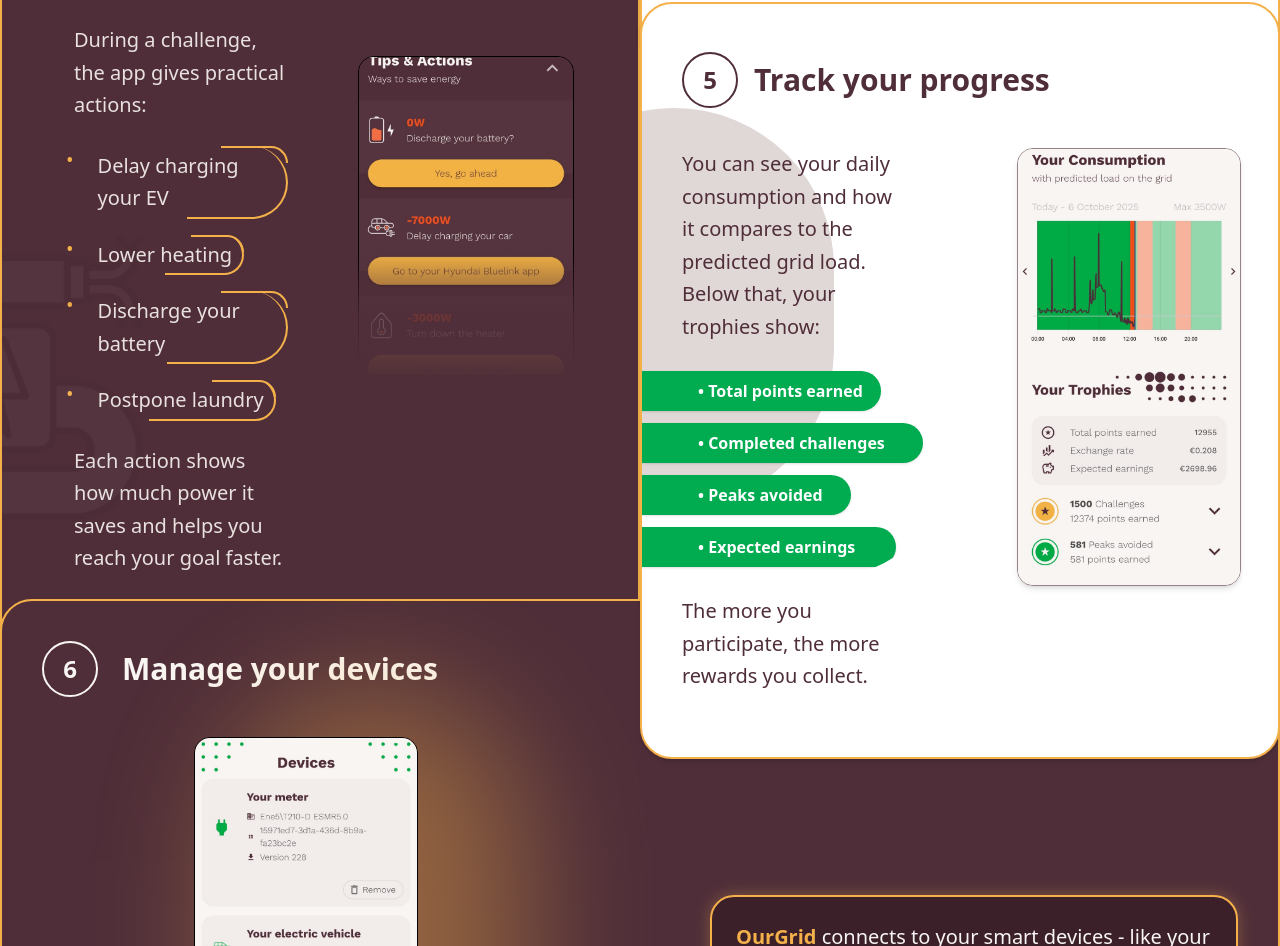
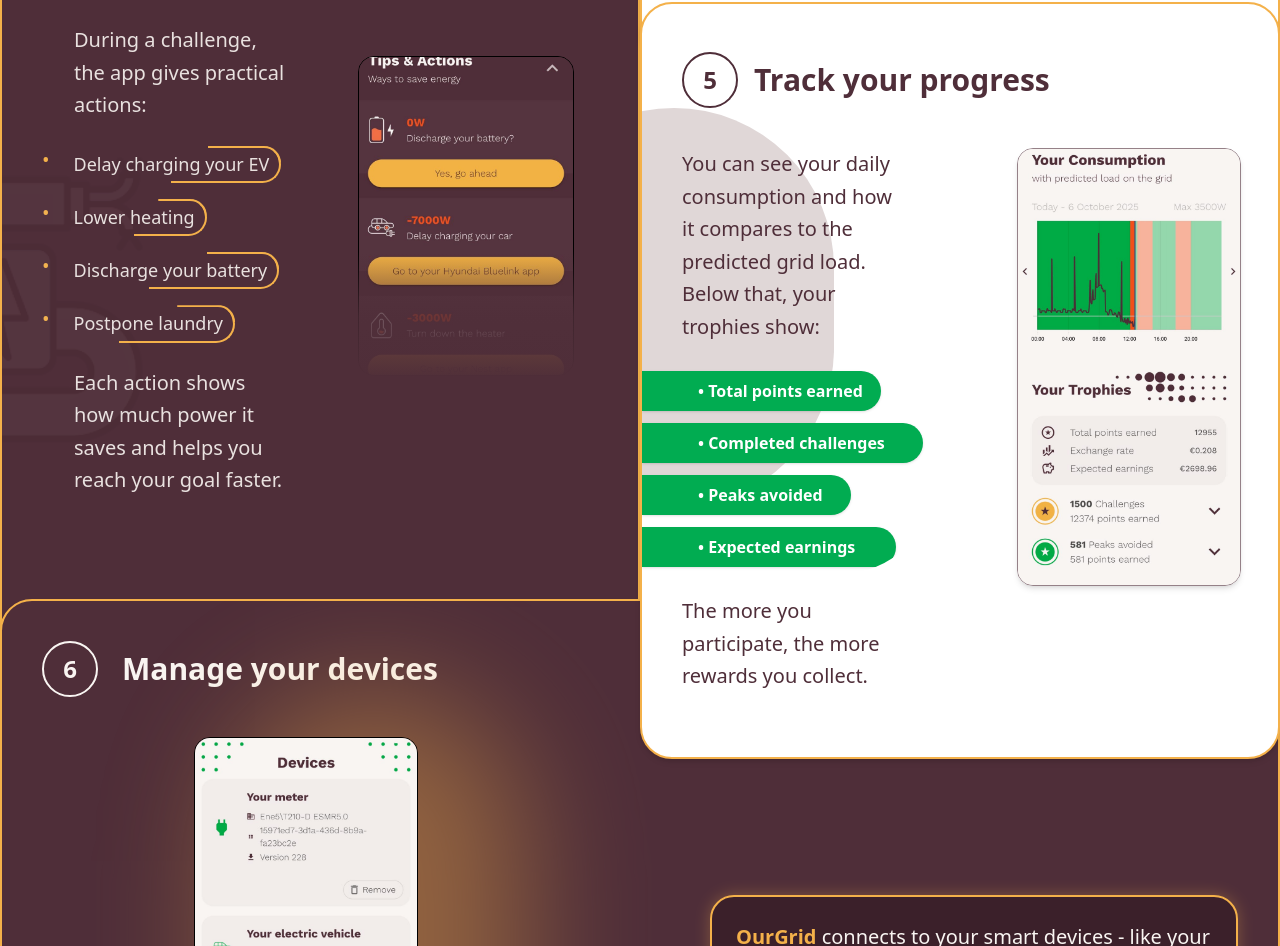
Before and after one commit to Marto8090/OurGrid_Website, a React (Vite) app in the folder client/: page /u/how-ourgrid-works in a window 1280 px wide. Shown: the part 1426-2372 px from the top of the page. Built offline with nearby package versions, Linux system fonts and the light colour scheme.

Commit message:
updated animations and layout for list items in How OurGrid Works page

```diff
--- a/client/src/pages/How_OurGrid_works.jsx
+++ b/client/src/pages/How_OurGrid_works.jsx
@@ -522,31 +522,31 @@ export default function HowOurGridWorks() {
                     className="absolute -bottom-30 right-36 w-52 opacity-70 object-contain transform scale-x-[-1] "
                   />
 
-                 <ul className="space-y-4 pl-6">
+                <ul className="space-y-4">
   {/* ITEM 1 */}
   <li className="flex items-start gap-3">
     <span className="text-[#F4B14A] text-xl leading-none mt-1">•</span>
     <span className="relative inline-block px-3 py-1">
-      <span className="relative z-10 text-xl leading-relaxed">
+      <span className="relative z-10 text-lg leading-relaxed">
         Delay charging your EV
       </span>
-      {/* Bottom Corner - Draws from Right */}
+
+      {/* 1. TOP PART: Draws Left -> Right */}
       <motion.span
-        initial={{ scaleX: 0, opacity: 0 }}
-        whileInView={{ scaleX: 1, opacity: 1 }}
+        initial={{ clipPath: "inset(0 100% 0 0)" }}
+        whileInView={{ clipPath: "inset(0 0 0 0)" }}
         viewport={{ once: true }}
-        transition={{ delay: 0.2, duration: 0.5, ease: "circOut" }}
-        style={{ transformOrigin: "right" }}
+        transition={{ delay: 0.2, duration: 0.6, ease: "linear" }}
+        className="absolute top-0 right-0 h-[17px] w-1/3 border-t-2 border-r-2 border-[#F4B14A] rounded-tr-full -z-0"
+      />
+
+      {/* 2. BOTTOM PART: Radial Reveal (Overlaps by 0.1s) */}
+      <motion.span
+        initial={{ clipPath: "circle(0% at 100% 0)" }}
+        whileInView={{ clipPath: "circle(200% at 100% 0)" }}
+        viewport={{ once: true }}
+        transition={{ delay: 0.7, duration: 0.8, ease: "linear" }}
         className="absolute inset-y-0 right-0 w-1/2 border-b-2 border-r-2 border-[#F4B14A] rounded-r-full -z-0"
-      />
-      {/* Top Corner - Draws from Right */}
-      <motion.span
-        initial={{ scaleX: 0, opacity: 0 }}
-        whileInView={{ scaleX: 1, opacity: 1 }}
-        viewport={{ once: true }}
-        transition={{ delay: 0.3, duration: 0.5, ease: "circOut" }}
-        style={{ transformOrigin: "right" }}
-        className="absolute top-0 right-0 h-[17px] w-1/3 border-t-2 border-r-2 border-[#F4B14A] rounded-tr-full -z-0"
       />
     </span>
   </li>
@@ -555,24 +555,24 @@ export default function HowOurGridWorks() {
   <li className="flex items-start gap-3">
     <span className="text-[#F4B14A] text-xl leading-none mt-1">•</span>
     <span className="relative inline-block px-3 py-1">
-      <span className="relative z-10 text-xl leading-relaxed">
+      <span className="relative z-10 text-lg leading-relaxed">
         Lower heating
       </span>
+      {/* Top Part */}
       <motion.span
-        initial={{ scaleX: 0, opacity: 0 }}
-        whileInView={{ scaleX: 1, opacity: 1 }}
+        initial={{ clipPath: "inset(0 100% 0 0)" }}
+        whileInView={{ clipPath: "inset(0 0 0 0)" }}
         viewport={{ once: true }}
-        transition={{ delay: 0.5, duration: 0.5, ease: "circOut" }}
-        style={{ transformOrigin: "right" }}
+        transition={{ delay: 0.4, duration: 0.6, ease: "linear" }}
+        className="absolute top-0 right-0 h-[17px] w-1/3 border-t-2 border-r-2 border-[#F4B14A] rounded-tr-full -z-0"
+      />
+      {/* Bottom Part */}
+      <motion.span
+        initial={{ clipPath: "circle(0% at 100% 0)" }}
+        whileInView={{ clipPath: "circle(200% at 100% 0)" }}
+        viewport={{ once: true }}
+        transition={{ delay: 0.9, duration: 0.8, ease: "linear" }}
         className="absolute inset-y-0 right-0 w-1/2 border-b-2 border-r-2 border-[#F4B14A] rounded-r-full -z-0"
-      />
-      <motion.span
-        initial={{ scaleX: 0, opacity: 0 }}
-        whileInView={{ scaleX: 1, opacity: 1 }}
-        viewport={{ once: true }}
-        transition={{ delay: 0.6, duration: 0.5, ease: "circOut" }}
-        style={{ transformOrigin: "right" }}
-        className="absolute top-0 right-0 h-[17px] w-1/3 border-t-2 border-r-2 border-[#F4B14A] rounded-tr-full -z-0"
       />
     </span>
   </li>
@@ -581,24 +581,24 @@ export default function HowOurGridWorks() {
   <li className="flex items-start gap-3">
     <span className="text-[#F4B14A] text-xl leading-none mt-1">•</span>
     <span className="relative inline-block px-3 py-1">
-      <span className="relative z-10 text-xl leading-relaxed">
+      <span className="relative z-10 text-lg leading-relaxed">
         Discharge your battery
       </span>
+      {/* Top Part */}
       <motion.span
-        initial={{ scaleX: 0, opacity: 0 }}
-        whileInView={{ scaleX: 1, opacity: 1 }}
+        initial={{ clipPath: "inset(0 100% 0 0)" }}
+        whileInView={{ clipPath: "inset(0 0 0 0)" }}
         viewport={{ once: true }}
-        transition={{ delay: 0.8, duration: 0.5, ease: "circOut" }}
-        style={{ transformOrigin: "right" }}
+        transition={{ delay: 0.6, duration: 0.6, ease: "linear" }}
+        className="absolute top-0 right-0 h-[17px] w-1/3 border-t-2 border-r-2 border-[#F4B14A] rounded-tr-full -z-0"
+      />
+      {/* Bottom Part */}
+      <motion.span
+        initial={{ clipPath: "circle(0% at 100% 0)" }}
+        whileInView={{ clipPath: "circle(200% at 100% 0)" }}
+        viewport={{ once: true }}
+        transition={{ delay: 1.1, duration: 0.8, ease: "linear" }}
         className="absolute inset-y-0 right-0 w-3/5 border-b-2 border-r-2 border-[#F4B14A] rounded-r-full -z-0"
-      />
-      <motion.span
-        initial={{ scaleX: 0, opacity: 0 }}
-        whileInView={{ scaleX: 1, opacity: 1 }}
-        viewport={{ once: true }}
-        transition={{ delay: 0.9, duration: 0.5, ease: "circOut" }}
-        style={{ transformOrigin: "right" }}
-        className="absolute top-0 right-0 h-[17px] w-1/3 border-t-2 border-r-2 border-[#F4B14A] rounded-tr-full -z-0"
       />
     </span>
   </li>
@@ -607,28 +607,29 @@ export default function HowOurGridWorks() {
   <li className="flex items-start gap-3">
     <span className="text-[#F4B14A] text-xl leading-none mt-1">•</span>
     <span className="relative inline-block px-3 py-1">
-      <span className="relative z-10 text-xl leading-relaxed">
+      <span className="relative z-10 text-lg leading-relaxed">
         Postpone laundry
       </span>
+      {/* Top Part */}
       <motion.span
-        initial={{ scaleX: 0, opacity: 0 }}
-        whileInView={{ scaleX: 1, opacity: 1 }}
+        initial={{ clipPath: "inset(0 100% 0 0)" }}
+        whileInView={{ clipPath: "inset(0 0 0 0)" }}
         viewport={{ once: true }}
-        transition={{ delay: 1.1, duration: 0.5, ease: "circOut" }}
-        style={{ transformOrigin: "right" }}
+        transition={{ delay: 0.8, duration: 0.6, ease: "linear" }}
+        className="absolute top-0 right-0 h-[17px] w-1/3 border-t-2 border-r-2 border-[#F4B14A] rounded-tr-full -z-0"
+      />
+      {/* Bottom Part */}
+      <motion.span
+        initial={{ clipPath: "circle(0% at 100% 0)" }}
+        whileInView={{ clipPath: "circle(200% at 100% 0)" }}
+        viewport={{ once: true }}
+        transition={{ delay: 1.3, duration: 0.8, ease: "linear" }}
         className="absolute inset-y-0 right-0 w-2/3 border-b-2 border-r-2 border-[#F4B14A] rounded-r-full -z-0"
-      />
-      <motion.span
-        initial={{ scaleX: 0, opacity: 0 }}
-        whileInView={{ scaleX: 1, opacity: 1 }}
-        viewport={{ once: true }}
-        transition={{ delay: 1.2, duration: 0.5, ease: "circOut" }}
-        style={{ transformOrigin: "right" }}
-        className="absolute top-0 right-0 h-[17px] w-1/3 border-t-2 border-r-2 border-[#F4B14A] rounded-tr-full -z-0"
       />
     </span>
   </li>
 </ul>
+
                 </div>
 
                 <p className="text-xl pl-8 leading-relaxed">
```
